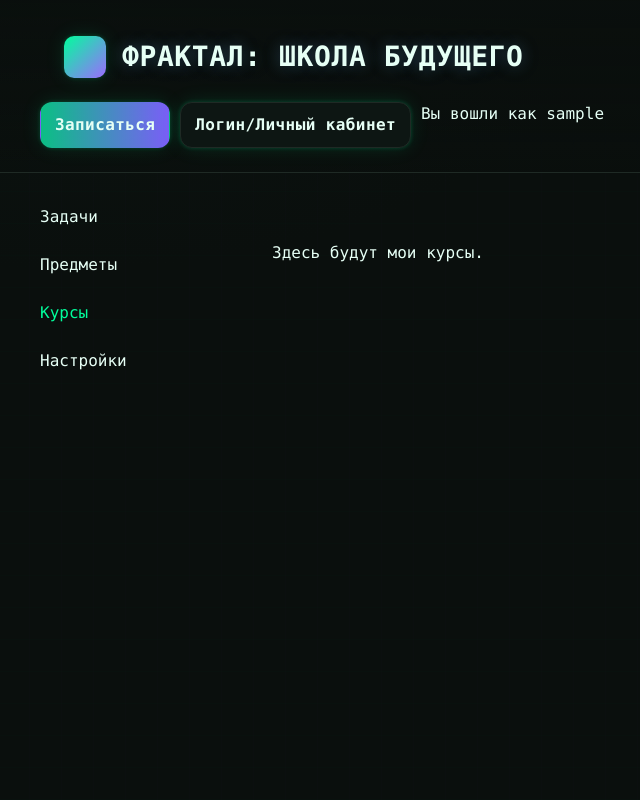
After one commit to EPMAKOBB/django-site, a Django app: page /accounts/dashboard/courses/ in a window 1280 px wide. The commit adds this page. Shown: the whole page, without its empty margins (66-706 px from the left). Run offline with Django 5.2, Linux system fonts and the light colour scheme; the visitor is signed in with stand-in values (Sample User, id 1).

Commit message:
Replace dashboard nav items

```diff
--- a/accounts/templates/accounts/dashboard/base.html
+++ b/accounts/templates/accounts/dashboard/base.html
@@ -7,9 +7,9 @@
   <aside class="dashboard-sidebar">
     <nav>
       <ul>
-        <li class="{% if active_tab == 'progress' %}active{% endif %}"><a href="{% url 'accounts:dashboard' %}">Прогресс</a></li>
-        <li class="{% if active_tab == 'teachers' %}active{% endif %}"><a href="{% url 'accounts:dashboard-teachers' %}">{% if role == 'teacher' %}Мои ученики{% else %}Мои учителя{% endif %}</a></li>
-        <li class="{% if active_tab == 'classes' %}active{% endif %}"><a href="{% url 'accounts:dashboard-classes' %}">Мои классы</a></li>
+        <li class="{% if active_tab == 'tasks' %}active{% endif %}"><a href="{% url 'accounts:dashboard' %}">Задачи</a></li>
+        <li class="{% if active_tab == 'subjects' %}active{% endif %}"><a href="{% url 'accounts:dashboard-subjects' %}">Предметы</a></li>
+        <li class="{% if active_tab == 'courses' %}active{% endif %}"><a href="{% url 'accounts:dashboard-courses' %}">Курсы</a></li>
         <li class="{% if active_tab == 'settings' %}active{% endif %}"><a href="{% url 'accounts:dashboard-settings' %}">Настройки</a></li>
       </ul>
     </nav>
--- /dev/null
+++ b/accounts/templates/accounts/dashboard/courses.html
@@ -0,0 +1,7 @@
+{% extends 'accounts/dashboard/base.html' %}
+
+{% block dashboard_title %}Курсы{% endblock %}
+
+{% block dashboard_content %}
+<p>Здесь будут мои курсы.</p>
+{% endblock %}
--- a/accounts/urls.py
+++ b/accounts/urls.py
@@ -9,6 +9,8 @@ app_name = "accounts"
 urlpatterns = [
     path("signup/", views.signup, name="signup"),
     path("dashboard/", views.progress, name="dashboard"),
+    path("dashboard/subjects/", views.dashboard_subjects, name="dashboard-subjects"),
+    path("dashboard/courses/", views.dashboard_courses, name="dashboard-courses"),
     path("dashboard/teachers/", views.dashboard_teachers, name="dashboard-teachers"),
     path("dashboard/classes/", views.dashboard_classes, name="dashboard-classes"),
     path("dashboard/settings/", views.dashboard_settings, name="dashboard-settings"),
--- a/accounts/views.py
+++ b/accounts/views.py
@@ -48,7 +48,7 @@ def progress(request):
     role = _get_dashboard_role(request)
     context = {
         "skill_masteries": masteries,
-        "active_tab": "progress",
+        "active_tab": "tasks",
         "role": role,
     }
     return render(request, "accounts/dashboard.html", context)
@@ -105,3 +105,19 @@ def dashboard_settings(request):
         "role": role,
     }
     return render(request, "accounts/dashboard/settings.html", context)
+
+
+@login_required
+def dashboard_subjects(request):
+    """Display a placeholder subjects dashboard."""
+    role = _get_dashboard_role(request)
+    context = {"active_tab": "subjects", "role": role}
+    return render(request, "accounts/dashboard/subjects.html", context)
+
+
+@login_required
+def dashboard_courses(request):
+    """Display a placeholder courses dashboard."""
+    role = _get_dashboard_role(request)
+    context = {"active_tab": "courses", "role": role}
+    return render(request, "accounts/dashboard/courses.html", context)
```
Also changed, not shown: accounts/templates/accounts/dashboard/subjects.html (added, +7 -0 lines).
